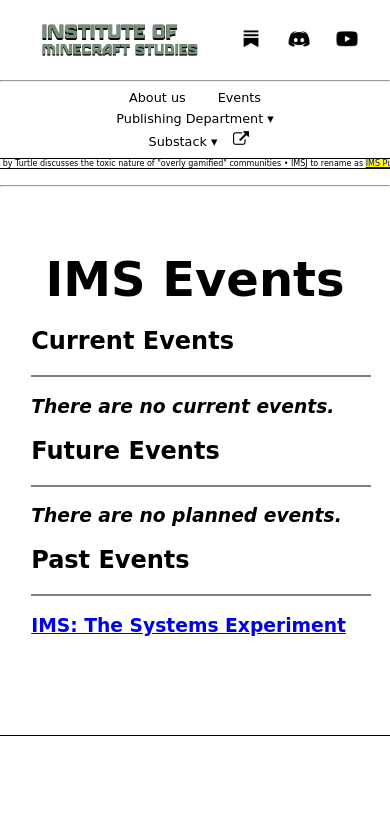
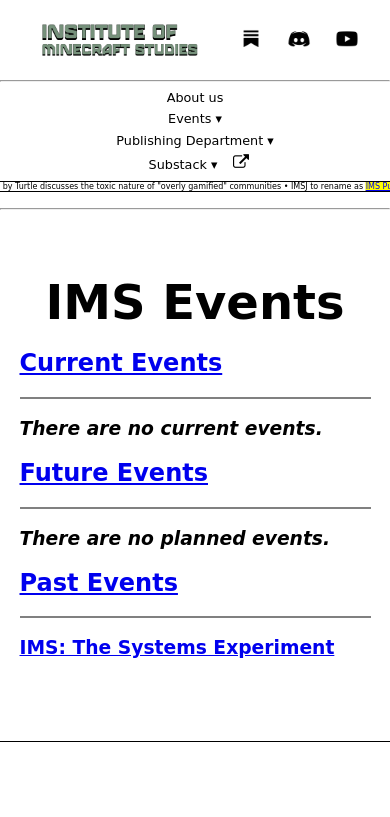
Before and after one commit to imsresearch/ims-website, a React (Vite) app: page /events in a window 390 px wide. Shown: the top 817 px of the page. Built offline with nearby package versions, Linux system fonts and the light colour scheme.

Commit message:
Add event pages and update navigation for current, future, and past events

```diff
--- a/src/components/LowerHeader.jsx
+++ b/src/components/LowerHeader.jsx
@@ -5,18 +5,33 @@ export default function LowerHeader() {
     const [journalOpen, setJournalOpen] = useState(false);
     const [substackOpen, setSubstackOpen] = useState(false);
     const [publishingOpen, setPublishingOpen] = useState(false);
+    const [eventsOpen, setEventsOpen] = useState(false);
 
     return (
         <>
             <nav className="lowerheader">
-                <div className="lowerheader_group">
-                    <a className="lowerheader_link" href="/about-us">
-                        About us
-                    </a>
+                <a className="lowerheader_link" href="/about-us">
+                    About us
+                </a>
 
-                    <a className="lowerheader_link" href="/events">
-                        Events
-                    </a>
+                <div className="dropdown" onMouseEnter={() => setEventsOpen(true)} onMouseLeave={() => setEventsOpen(false)}>
+                    <button className="dropdown_trigger">
+                        <a href="/events" className="section_link">
+                            Events ▾
+                        </a>
+                    </button>
+
+                    {eventsOpen && (
+                        <div className="dropdown_menu">
+                            <a href="/events">Home</a>
+
+                            <a href="/events/current">Current events</a>
+
+                            <a href="/events/future">Future events</a>
+
+                            <a href="/events/past">Past events</a>
+                        </div>
+                    )}
                 </div>
 
                 <div className="dropdown" onMouseEnter={() => setJournalOpen(true)} onMouseLeave={() => setJournalOpen(false)}>
@@ -28,6 +43,8 @@ export default function LowerHeader() {
 
                     {journalOpen && (
                         <div className="dropdown_menu">
+                            <a href="/pubdep">Home</a>
+
                             <a href="/pubdep/latest-issue">Latest issue</a>
 
                             <a href="/pubdep/imspd-index">Articles index</a>
--- /dev/null
+++ b/src/pages/events/current.jsx
@@ -0,0 +1,56 @@
+import React from "react";
+import { Helmet } from "react-helmet";
+
+import TopHeader from "../../components/TopHeader";
+import LowerHeader from "../../components/LowerHeader";
+import Footer from "../../components/Footer";
+
+import "../../styles/events.css";
+
+export default function CurrentEvent() {
+    return (
+        <div className="events-page">
+            <Helmet>
+                <title>🔴Current events | IMS</title>
+                <meta name="application-name" content="Current events | IMS" />
+                <meta name="description" content="Find out about the current events the IMS is hosting." />
+            </Helmet>
+
+            <TopHeader />
+            <LowerHeader />
+
+            <div className="title-box">
+                <img src="/assets/MC_redstone_lamp.webp" className="events-current-arrow"/>
+                <h1>Current IMS Events</h1>
+            </div>
+
+            <main className="event-content-box">
+                <div className="events-intro">
+                    <p>
+                        The IMS regularly hosts events, experiments, and other in-game activities. These events are announced in the <a href="https://discord.gg/vHnMhwdZA3">IMS Discord server</a> and
+                        details are first to be posted there.
+                        <br />
+                        This page will regularly upate with every event that the IMS hosts, with information about how to participate, what it's about, and when it starts/ends.
+                    </p>
+                </div>
+                <div className="past-events" id="past">
+                    <hr className="big-hr" />
+                    <h3>
+                        <i>
+                            There are no current events.
+                            <br />
+                            <small>Up to date as of 26 August 2026 - information is first released on the IMS Discord server.</small>
+                        </i>
+                    </h3>
+                </div>
+                <div className="return-to-events">
+                    <p>
+                        <a href="/events">Return to the Events homepage</a>
+                    </p>
+                </div>
+            </main>
+
+            <Footer />
+        </div>
+    );
+}
--- a/src/pages/events/events.jsx
+++ b/src/pages/events/events.jsx
@@ -13,7 +13,7 @@ export default function Events() {
             <Helmet>
                 <title>Events | IMS</title>
                 <meta name="application-name" content="Events | IMS" />
-                <meta name="description" content="Find out future, past, and current events hosted by the IMS." />
+                <meta name="description" content="Find out about future, past, and current events hosted by the IMS." />
             </Helmet>
 
             <TopHeader />
@@ -25,28 +25,29 @@ export default function Events() {
                 </h1>
             </div>
 
-            <main className="content-box">
-                <div className="past-events" id="past">
+            <main className="event-content-box">
+                <div id="past">
                     <h2>
-                        Current Events
+                        <a href="/events/current">Current Events</a>
                     </h2>
                     <hr className="small-hr"/>
                     <h3>
                         <i>There are no current events.</i>
                     </h3>
                 </div>
-                <div className="past-events" id="past">
+                <div id="past">
                     <h2>
-                        Future Events
+                        <a href="/events/future">Future Events</a>
+
                     </h2>
                     <hr className="small-hr"/>
                     <h3>
                         <i>There are no planned events.</i>
                     </h3>
                 </div>
-                <div className="past-events" id="past">
+                <div id="past">
                     <h2>
-                        Past Events
+                        <a href="/events/past">Past Events</a>
                     </h2>
                     <hr className="small-hr"/>
                     <h3>
--- /dev/null
+++ b/src/pages/events/future.jsx
@@ -0,0 +1,57 @@
+import React from "react";
+import { Helmet } from "react-helmet";
+
+import TopHeader from "../../components/TopHeader";
+import LowerHeader from "../../components/LowerHeader";
+import Footer from "../../components/Footer";
+
+import "../../styles/events.css";
+
+export default function FutureEvent() {
+    return (
+        <div className="events-page">
+            <Helmet>
+                <title>➡️Future events | IMS</title>
+                <meta name="application-name" content="Events | IMS" />
+                <meta name="description" content="Find out about future events planned by the IMS." />
+            </Helmet>
+
+            <TopHeader />
+            <LowerHeader />
+
+            <div className="title-box">
+                <img src="/assets/MC_arrow.png" className="events-future-arrow"/>
+                <h1>Planned IMS Events</h1>
+            </div>
+
+            <main className="event-content-box">
+                <div className="events-intro">
+                    <p>
+                        After being discussed in the <a href="https://discord.gg/vHnMhwdZA3">IMS Discord server</a> by members and staff, the IMS decides on all the details of the events it will host
+                        in the near future.
+                        <br />
+                        The planning, discussion, deliberation, and decision making will all be announced in the IMS Discord server, however this page will also be regularly updated for any new
+                        information about an upcoming event.
+                    </p>
+                </div>
+                <div className="past-events" id="past">
+                    <hr className="big-hr" />
+                    <h3>
+                        <i>
+                            There are no planned events.
+                            <br />
+                            <small>Up to date as of 26 August 2026 - information is first released on the IMS Discord server.</small>
+                        </i>
+                    </h3>
+                </div>
+                <div className="return-to-events">
+                    <p>
+                        <a href="/events">Return to the Events homepage</a>
+                    </p>
+                </div>
+            </main>
+
+            <Footer />
+        </div>
+    );
+}
--- a/src/pages/events/systems-experiment.jsx
+++ b/src/pages/events/systems-experiment.jsx
@@ -83,6 +83,11 @@ export default function TSE() {
                         <img src="https://imsresearch.substack.com/api/v1/press_kit/asset/207800476/solid/composed?aspectRatio=grid&mode=light"></img>
                     </a>
                 </div>
+                <div className="return-to-events">
+                    <p>
+                        <a href="/events/past">Return to the Past Events homepage</a>
+                    </p>
+                </div>
             </main>
 
             <Footer />
--- a/src/styles/about-us.css
+++ b/src/styles/about-us.css
@@ -1,6 +1,6 @@
 .about-section{
     border-bottom: 0.2rem solid black;
-    padding: 2rem 0;
+    padding: 4rem 5vw;
 }
 
 .about-container{
@@ -17,7 +17,6 @@
 }
 
 .about-container p{
-    width: 80%;
     margin: 1rem 0 0 0;
     text-align: justify;
     font-family: "DejaVu Sans", sans-serif;
--- a/src/styles/events.css
+++ b/src/styles/events.css
@@ -1,14 +1,15 @@
 .events-page main{
-    padding: 0 5vw 5rem 8vw;
+    padding: 0 5vw 4rem 5vw;
 }
 
 .events-page h1{
-    text-align: center;
     margin: 0;
+    height: 100%;
 
     font-size: 3rem;
 
-    padding: 4rem 8vw 0 8vw;
+    display: flex;
+    align-items: center;
 }
 
 .events-page h3 p small{
@@ -23,3 +24,54 @@
     border: 1.5px solid black;
     margin: 2rem 5vw;
 }
+
+.events-intro{
+    font-size: 1.5rem;
+    text-align: justify;
+}
+
+.return-to-events{
+    width: 50%;
+    border: 2px gray solid;
+
+    text-align: center;
+
+    margin-left: auto;
+    margin-right: auto;
+
+    margin-top: 2rem;
+}
+
+.title-box{
+    display: flex;
+    flex-direction: row;
+
+    justify-content: space-evenly;
+    align-items: center;
+
+    padding-top: 4rem;
+}
+
+.events-past-arrow{
+    height: 6vw;
+    transform: rotate(-45deg) scale(-1, 1);
+}
+
+.events-current-arrow{
+    height: 6vw;
+}
+
+.events-future-arrow{
+    height: 6vw;
+    transform: rotate(45deg);
+}
+
+@media (max-width: 850px){
+    .events-current-arrow, .events-past-arrow, .events-future-arrow{
+        height: 12vw;
+    }
+
+    .title-box{
+        flex-direction: column;
+    }
+}
--- a/src/styles/publishing-dept.css
+++ b/src/styles/publishing-dept.css
@@ -1,5 +1,5 @@
 .journal-page main {
-    padding: 0 5vw 5rem 8vw;
+    padding: 0 5vw 4rem 5vw;
 }
 
 .journal-page h1 {
@@ -8,7 +8,7 @@
 
     font-size: 3rem;
 
-    padding: 4rem 8vw 0 8vw;
+    padding: 0 5vw 0 5vw;
 }
 
 .journal-page h3 p small {
--- a/src/styles/systems-experiment.css
+++ b/src/styles/systems-experiment.css
@@ -4,7 +4,7 @@
 
     font-size: 2.8rem;
 
-    padding: 2rem 8vw 0 8vw;
+    padding: 0 5vw 0 5vw;
 }
 
 .TSE-page h3 p small{
@@ -36,6 +36,11 @@
     text-justify: auto;
 
     padding: 3vw 0;
+    padding-left: 2vw;
+}
+
+.TSE-content-box{
+    padding-bottom: 4rem;
 }
 
 .TSE-media{
@@ -76,7 +81,7 @@
 
     .TSE-description{
         width: 80%;
-
+        padding-left: 0;
     }
 
     .TSE-media{
```
Also changed, not shown: src/App.jsx (+8 -0 lines), src/pages/events/past.jsx (added, +61 -0 lines), public/assets/MC_redstone_lamp.webp (added).
